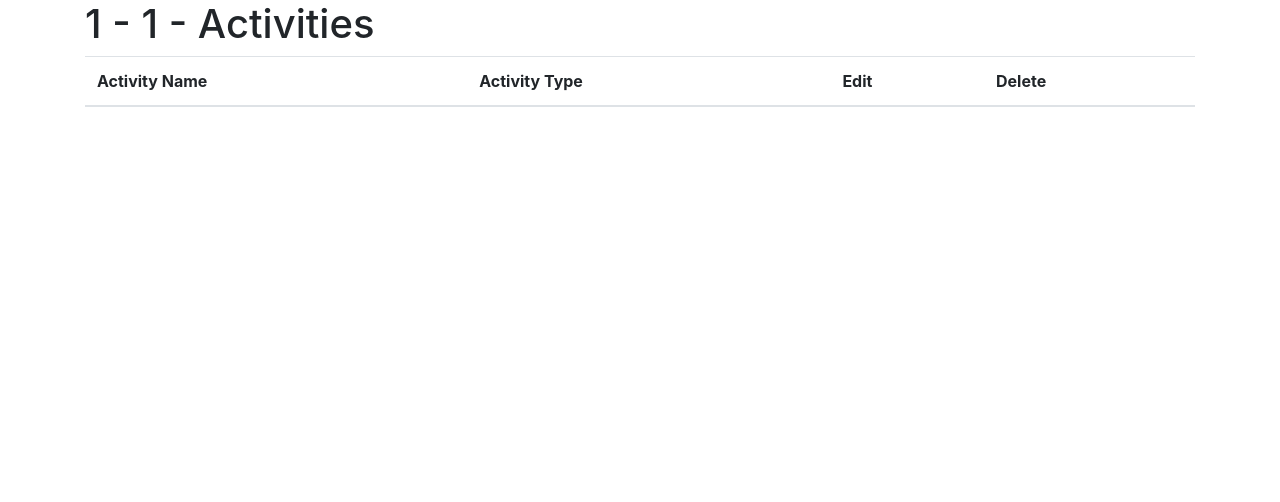
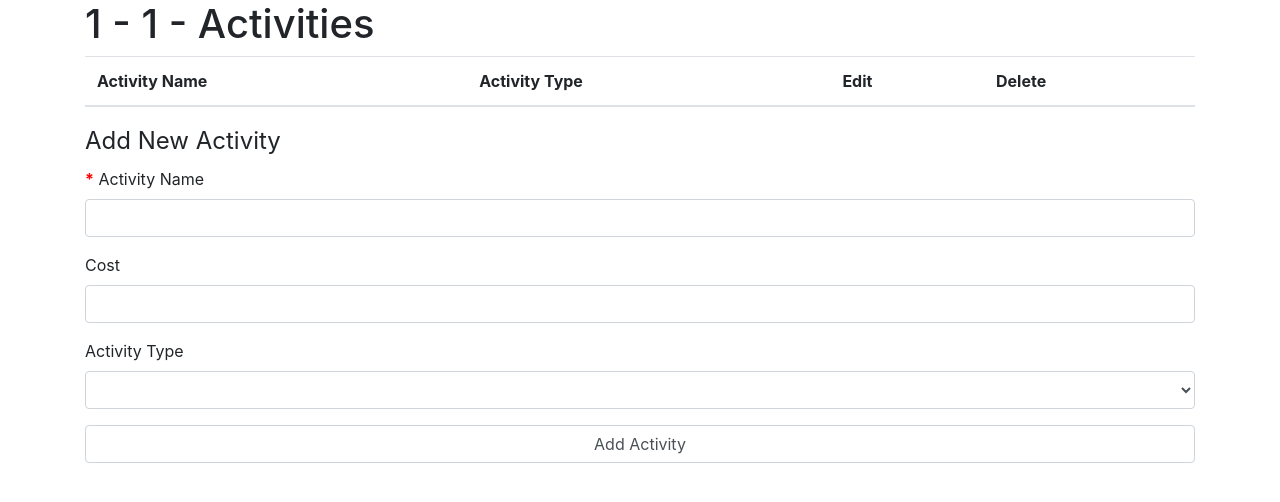
Before and after one commit to kcroo/LetsGo, a Flask app: page /trip/1/1 in a window 1280 px wide. Shown: the part 82-584 px from the top of the page. Run offline with Flask 2, Linux system fonts and the light colour scheme; lists and menus that the app fills with data are empty; some libraries are stand-ins or nearby versions; some web fonts are replaced.

Commit message:
add activity form

```diff
--- a/app.py
+++ b/app.py
@@ -11,7 +11,7 @@
 
 from flask import Flask, render_template, request, redirect
 from flask_mysqldb import MySQL
-from forms import NewTrip, AddDestination, NewUser, SwitchUser
+from forms import NewTrip, AddDestination, AddActivity, NewUser, SwitchUser
 from config import Config
 
 # start flask app
@@ -81,7 +81,11 @@ def showDestination(tripName, destName):
             if key == destName:
                     activities = values
 
-    return render_template("destination.html", title="- ", tripName=tripName, destName=destName, activities=activities)
+    choices = [(0, ''), (1, 'Sightseeing'), (2, 'Dining'), (3, 'Hiking'), (4, 'Backpacking'), (5, 'Cycling'), (6, 'Mountain Biking')]
+    form = AddActivity()
+    form.activityType.choices = choices
+
+    return render_template("destination.html", title="- ", tripName=tripName, destName=destName, activities=activities, form=form)
 
 # make new trip
 @app.route('/newtrip', methods=['GET', 'POST'])
--- a/forms.py
+++ b/forms.py
@@ -27,6 +27,12 @@ class AddDestination(FlaskForm):
     leaveDate = DateField('Leave Date')
     submit = SubmitField('Add Destination')
 
+class AddActivity(FlaskForm):
+    activityName = StringField('Activity Name', validators=[DataRequired(), Length(min=1, max=100)])
+    activityCost = IntegerField('Cost', widget=NumberInput(), validators=[NumberRange(min=0)])
+    activityType = SelectField('Activity Type', choices=[])
+    submit = SubmitField('Add Activity')
+
 class NewUser(FlaskForm):
     username = StringField('Username', validators=[DataRequired(), Length(min=1, max=20)])
     submit = SubmitField('Create New User')
--- a/templates/destination.html
+++ b/templates/destination.html
@@ -33,5 +33,27 @@
                 {% endif %}
             </tbody>
         </table>
-</div>
+
+        <form action="" method="post">
+            {{ form.hidden_tag() }}
+            <fieldset>
+                <legend>Add New Activity</legend>
+                <div class="form-group required">
+                    {{ form.activityName.label(class="form-control-label") }}
+                    {{ form.activityName(class="form-control") }}
+                </div>
+                <div class="form-group">
+                    {{ form.activityCost.label(class="form-control-label") }}
+                    {{ form.activityCost(class="form-control") }}
+                </div>
+                <div class="form-group">
+                    {{ form.activityType.label(class="form-control-label") }}
+                    {{ form.activityType(class="form-control") }}
+                </div>
+                <div class="form-group">
+                    {{ form.submit(class="form-control") }}
+                </div>
+            </fieldset>
+        </form>
+    </div>
 {% endblock %}
```
